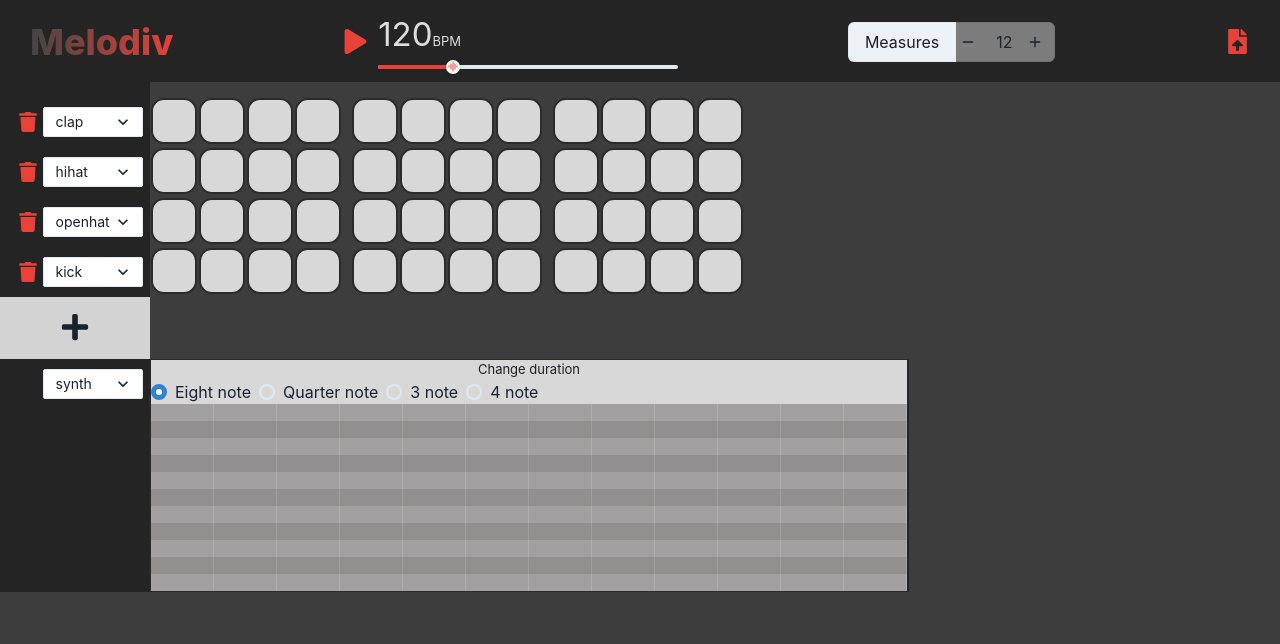
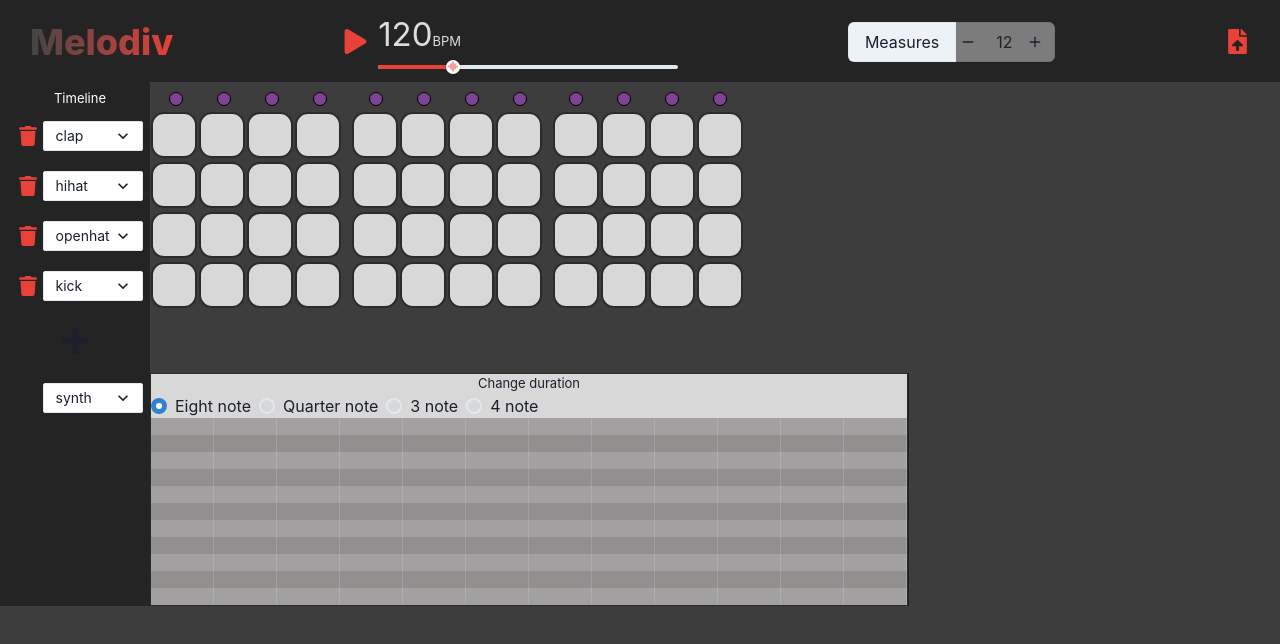
Before and after one commit to Basile-Lequeux/sandbox-music, a React (Create React App) app: page / in a window 1280 px wide. Shown: the top 644 px of the page. Built offline with nearby package versions, Linux system fonts and the light colour scheme.

Commit message:
Change Ui Timeline

```diff
--- a/src/App.css
+++ b/src/App.css
@@ -22,36 +22,52 @@
     font-size: 33px;
 }
 
-.timeline_dot_spacer_active{
-    height: 8px;
-    width: 8px;
-    background-color: purple;
-    border-radius: 4px;
-    margin: 0 18px 0 22px;
+:root {
+    --margin-dot: 11px 15px 0 19px;
+    --margin-dot-spacer: 11px 23px 0 19px;
+    --color-dot: rgb(125, 69, 145);
+    --color-dot-active: #55ff00;
+    --height-dot: 14px;
+    --width-dot: 14px;
+    --border-radius-dot: 60px;
+    --border-line-dot: 1px solid rgb(0, 0, 0);
 }
 
-.timeline_dot_spacer{
-    height: 8px;
-    width: 8px;
-    background-color: purple;
-    border-radius: 4px;
-    margin: 0 18px 0 22px;
+.timeline_dot {
+    height: var(--height-dot);
+    width: var(--width-dot);
+    background-color: var(--color-dot);
+    border-radius: var(--border-radius-dot);
+    border: var(--border-line-dot);
+    margin: var(--margin-dot);
 }
 
-.timeline_dot_active{
-    height: 8px;
-    width: 8px;
-    background-color: purple;
-    border-radius: 4px;
-    margin: 0 18px 0 22px;
+.timeline_dot_spacer {
+    height: var(--height-dot);
+    width: var(--width-dot);
+    background-color: var(--color-dot);
+    border-radius: var(--border-radius-dot);
+    margin: var(--margin-dot-spacer);
+    border: var(--border-line-dot);
 }
 
-.timeline_dot{
-    height: 8px;
-    width: 8px;
-    background-color: purple;
-    border-radius: 4px;
-    margin: 0 18px 0 22px;
+.timeline_dot_spacer_active {
+    height: var(--height-dot);
+    width: var(--width-dot);
+    background-color: var(--color-dot-active);
+    border-radius: var(--border-radius-dot);
+    margin: var(--margin-dot-spacer);
+    border: var(--border-line-dot);
+}
+
+
+.timeline_dot_active {
+    height: var(--height-dot);
+    width: var(--width-dot);
+    background-color: var(--color-dot-active);
+    border-radius: var(--border-radius-dot);
+    margin: var(--margin-dot);
+    border: var(--border-line-dot);
 }
 
 .App-link {
--- a/src/App.js
+++ b/src/App.js
@@ -34,8 +34,9 @@ const App = () => {
     <div className="App">
       <Flex flexDir="column">
         <Header />
+        <Box marginTop="81px">
           <CursorStart styles={styles} />
-        <Flex bg={"#3D3D3D"}>
+          <Flex>
             <Sidebar>
               {rhythmTrackArray.map((track, index) => (
                 <SideBarSelect
@@ -50,7 +51,6 @@ const App = () => {
               ))}
               {nbrOfTrack < MAX_RHYTHM_TRACK && (
                 <Box
-                bg="rgba(255, 255, 255, 0.8)"
                   h="62px"
                   cursor={"pointer"}
                   onClick={() => addRhythmTrack()}
@@ -108,6 +108,7 @@ const App = () => {
             setShowPanelKeyboard={setShowPanelKeyboard}
             melodicTrackSelected={melodicTrackSelected}
           />
+        </Box>
       </Flex>
     </div>
   );
--- a/src/components/CursorStart.js
+++ b/src/components/CursorStart.js
@@ -3,46 +3,42 @@ import {usePlayerContext} from "../PlayerContext";
 import '../App.css'
 
 export default function CursorStart({styles}) {
-    const {nbrOfBeat, cursorStartingPoint, handleCursorStart} =
-        usePlayerContext();
+    const {
+        nbrOfBeat,
+        cursorStartingPoint,
+        handleCursorStart,
+        cursor
+    } = usePlayerContext();
 
     return (
-        <Flex flexDir="row" bg={"#3D3D3D"} paddingTop={"35px"}>
-            <Flex bg="#242424" justify={"center"} alignItems={"center"} h={"62px"}>
+        <Flex>
+            <Flex bg="#242424" alignItems={"center"} h={"30px"}>
                 <Text
                     color={"white"}
-                    h={"30px"}
+                    h={"15px"}
                     w={"100px"}
                     style={{marginLeft: "30px", marginRight: "20px"}}
                 >
                     Timeline
                 </Text>
             </Flex>
-            <Box display={"flex"}>
+            <Flex>
                 {[...Array(nbrOfBeat)].map((x, index) =>
                     (index + 1) % 4 === 0 ? (
                         <div
                             key={index}
-                            className={
-                                cursorStartingPoint <= index
-                                    ? 'timeline_dot_spacer_active'
-                                    : 'timeline_dot_spacer'
-                            }
+                            className={cursor === index ? 'timeline_dot_spacer_active' : 'timeline_dot_spacer'}
                             onClick={() => handleCursorStart(index)}
                         />
                     ) : (
                         <div
                             key={index}
-                            className={
-                                cursorStartingPoint <= index
-                                    ? 'timeline_dot_active'
-                                    : 'timeline_dot'
-                            }
+                            className={cursor === index ? 'timeline_dot_active' : 'timeline_dot'}
                             onClick={() => handleCursorStart(index)}
                         />
                     )
                 )}
-            </Box>
+            </Flex>
         </Flex>
     );
 }
--- a/src/index.css
+++ b/src/index.css
@@ -7,6 +7,9 @@ body {
   -moz-osx-font-smoothing: grayscale;
 }
 
+#root {
+  background: #3D3D3D;
+}
 code {
   font-family: source-code-pro, Menlo, Monaco, Consolas, 'Courier New',
     monospace;
```
Lines whose indentation alone changed are shown as unchanged.
